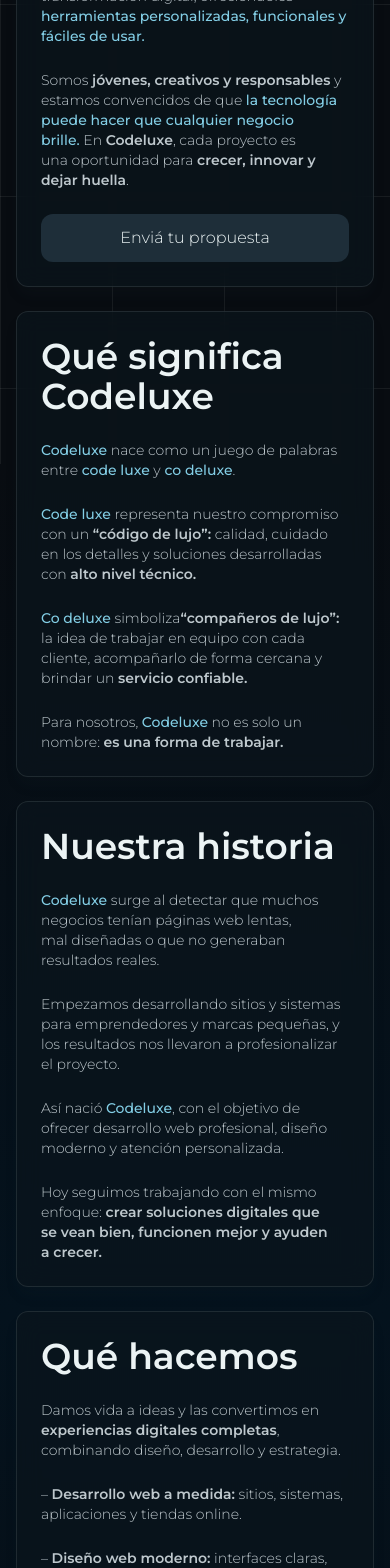
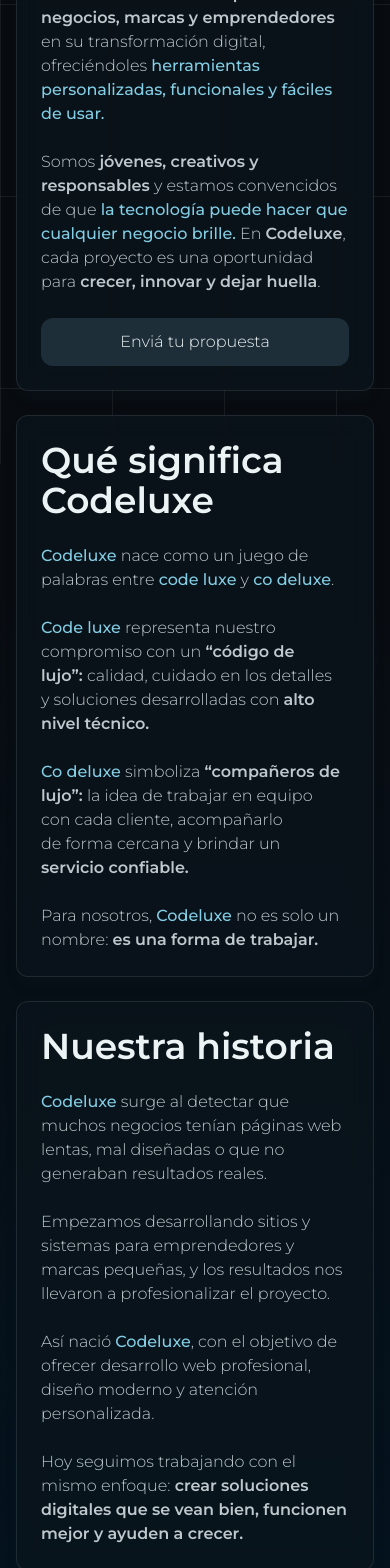
Before and after one commit to nicoplacente/codeluxe, a Next.js app: page /info in a window 390 px wide. Shown: the part 380-1948 px from the top of the page. Built offline with nearby package versions, Linux system fonts and the light colour scheme.

Commit message:
sacando text-sm de /info

```diff
--- a/src/app/info/page.jsx
+++ b/src/app/info/page.jsx
@@ -30,14 +30,14 @@ export default function Info() {
       <SectionContainer>
         <Title>¿Quiénes somos?</Title>
 
-        <Paragraph className="text-sm sm:text-base">
+        <Paragraph className="text-base">
           Equipo de desarrolladores apasionados por crear{" "}
           <Highlighted color="text-primary">
             soluciones digitales simples, efectivas y con una estética moderna.
           </Highlighted>
         </Paragraph>
 
-        <Paragraph className="text-sm sm:text-base">
+        <Paragraph className="text-base">
           Nuestra misión es{" "}
           <Highlighted>
             acompañar a negocios, marcas y emprendedores
@@ -48,7 +48,7 @@ export default function Info() {
           </Highlighted>
         </Paragraph>
 
-        <Paragraph className="text-sm sm:text-base">
+        <Paragraph className="text-base">
           Somos <Highlighted>jóvenes, creativos y responsables</Highlighted> y
           estamos convencidos de que{" "}
           <Highlighted color="text-primary">
@@ -67,28 +67,28 @@ export default function Info() {
       <SectionContainer>
         <Title>Qué significa Codeluxe</Title>
 
-        <Paragraph className="text-sm sm:text-base">
+        <Paragraph className="text-base">
           <Highlighted color="text-primary">Codeluxe</Highlighted> nace como un
           juego de palabras entre{" "}
           <Highlighted color="text-primary">code luxe</Highlighted> y{" "}
           <Highlighted color="text-primary">co deluxe</Highlighted>.
         </Paragraph>
 
-        <Paragraph className="text-sm sm:text-base">
+        <Paragraph className="text-base">
           <Highlighted color="text-primary">Code luxe</Highlighted> representa
           nuestro compromiso con un <Highlighted>“código de lujo”:</Highlighted>{" "}
           calidad, cuidado en los detalles y soluciones desarrolladas con{" "}
           <Highlighted>alto nivel técnico.</Highlighted>
         </Paragraph>
 
-        <Paragraph className="text-sm sm:text-base">
-          <Highlighted color="text-primary">Co deluxe</Highlighted> simboliza
+        <Paragraph className="text-base">
+          <Highlighted color="text-primary">Co deluxe</Highlighted> simboliza{" "}
           <Highlighted>“compañeros de lujo”:</Highlighted> la idea de trabajar
           en equipo con cada cliente, acompañarlo de forma cercana y brindar un{" "}
           <Highlighted>servicio confiable.</Highlighted>
         </Paragraph>
 
-        <Paragraph className="text-sm sm:text-base">
+        <Paragraph className="text-base">
           Para nosotros,{" "}
           <Highlighted color="text-primary">Codeluxe</Highlighted> no es solo un
           nombre: <Highlighted>es una forma de trabajar.</Highlighted>
@@ -98,24 +98,24 @@ export default function Info() {
       <SectionContainer>
         <Title>Nuestra historia</Title>
 
-        <Paragraph className="text-sm sm:text-base">
+        <Paragraph className="text-base">
           <Highlighted color="text-primary">Codeluxe</Highlighted> surge al
           detectar que muchos negocios tenían páginas web lentas, mal diseñadas
           o que no generaban resultados reales.
         </Paragraph>
 
-        <Paragraph className="text-sm sm:text-base">
+        <Paragraph className="text-base">
           Empezamos desarrollando sitios y sistemas para emprendedores y marcas
           pequeñas, y los resultados nos llevaron a profesionalizar el proyecto.
         </Paragraph>
 
-        <Paragraph className="text-sm sm:text-base">
+        <Paragraph className="text-base">
           Así nació <Highlighted color="text-primary">Codeluxe</Highlighted>,
           con el objetivo de ofrecer desarrollo web profesional, diseño moderno
           y atención personalizada.
         </Paragraph>
 
-        <Paragraph className="text-sm sm:text-base">
+        <Paragraph className="text-base">
           Hoy seguimos trabajando con el mismo enfoque:{" "}
           <Highlighted>
             crear soluciones digitales que se vean bien, funcionen mejor y
@@ -127,33 +127,33 @@ export default function Info() {
       <SectionContainer>
         <Title>Qué hacemos</Title>
 
-        <Paragraph className="text-sm sm:text-base">
+        <Paragraph className="text-base">
           Damos vida a ideas y las convertimos en{" "}
           <Highlighted>experiencias digitales completas</Highlighted>,
           combinando diseño, desarrollo y estrategia.
         </Paragraph>
 
-        <Paragraph className="text-sm sm:text-base">
+        <Paragraph className="text-base">
           – <Highlighted>Desarrollo web a medida:</Highlighted> sitios,
           sistemas, aplicaciones y tiendas online.
         </Paragraph>
 
-        <Paragraph className="text-sm sm:text-base">
+        <Paragraph className="text-base">
           – <Highlighted>Diseño web moderno:</Highlighted> interfaces claras,
           atractivas y orientadas a conversión.
         </Paragraph>
 
-        <Paragraph className="text-sm sm:text-base">
+        <Paragraph className="text-base">
           – <Highlighted>SEO técnico y optimización:</Highlighted> velocidad,
           estructura y posicionamiento.
         </Paragraph>
 
-        <Paragraph className="text-sm sm:text-base">
+        <Paragraph className="text-base">
           – <Highlighted>Mantenimiento y soporte:</Highlighted> mejoras
           continuas, seguridad y rendimiento.
         </Paragraph>
 
-        <Paragraph className="text-sm sm:text-base">
+        <Paragraph className="text-base">
           – <Highlighted>Copywriting estratégico:</Highlighted> textos pensados
           para guiar y convertir usuarios.
         </Paragraph>
@@ -162,23 +162,23 @@ export default function Info() {
       <SectionContainer>
         <Title>Cómo trabajamos</Title>
 
-        <Paragraph className="text-sm sm:text-base">
+        <Paragraph className="text-base">
           1. Reunión inicial gratuita.
         </Paragraph>
-        <Paragraph className="text-sm sm:text-base">
+        <Paragraph className="text-base">
           2. Análisis del negocio y propuesta personalizada.
         </Paragraph>
-        <Paragraph className="text-sm sm:text-base">
+        <Paragraph className="text-base">
           3. Diseño visual y estructura orientada a resultados.
         </Paragraph>
-        <Paragraph className="text-sm sm:text-base">
+        <Paragraph className="text-base">
           4. Desarrollo, pruebas y optimización.
         </Paragraph>
-        <Paragraph className="text-sm sm:text-base">
+        <Paragraph className="text-base">
           5. Entrega final y soporte post-lanzamiento.
         </Paragraph>
 
-        <Paragraph className="text-sm sm:text-base">
+        <Paragraph className="text-base">
           Todo el proceso es{" "}
           <Highlighted>claro, ordenado y transparente</Highlighted>.
         </Paragraph>
```
